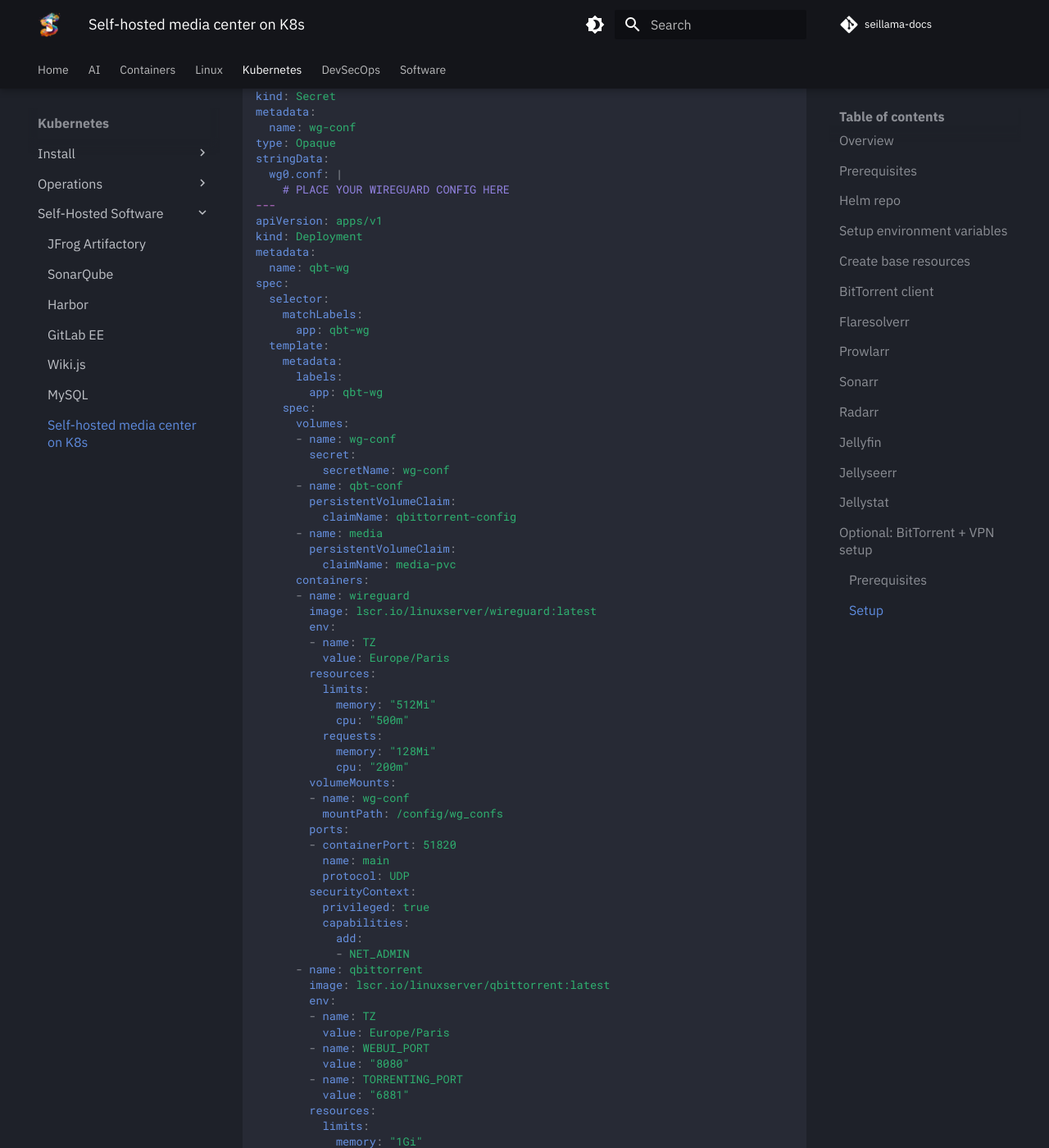
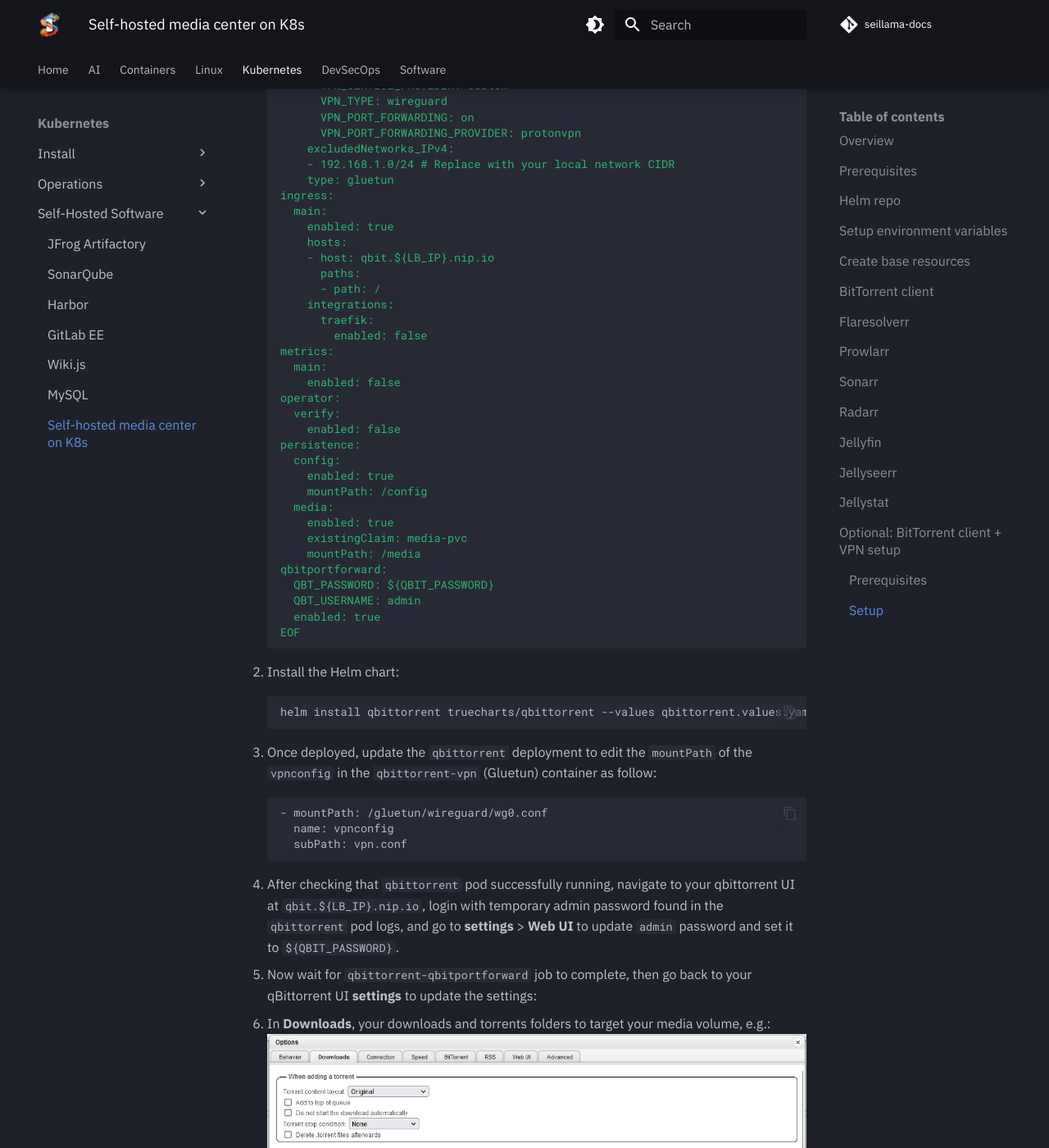
Before and after one commit to seillama-io/seillama-docs, an MkDocs documentation site: the page built from docs/kubernetes/software/media-center.md, in a window 1280 px wide and 1400 px high, scrolled down 6571 px. Shown: the whole window at 82% size. Built offline with MkDocs 1.6.1 and Material for MkDocs 9.7.7, drawn with Linux system fonts in a browser that asks for light colours; comment, search, counter and statistics services are not loaded; some of the changed text lies outside the part shown.

Commit message:
qBit + Gluetun
Signed-off-by: NoeSamaille <noe.samaille@protonmail.com>

````diff
--- a/docs/kubernetes/software/media-center.md
+++ b/docs/kubernetes/software/media-center.md
@@ -275,138 +275,79 @@
 
 After install you should be able to reach your Jellystat instance on your local network at `jellystat.${LB_IP}.nip.io`.
 
-## Optional: BitTorrent + VPN setup
+## *Optional*: BitTorrent client + VPN setup
 
 ### Prerequisites
 
 - Download a wireguard configuration from your VPN provider.
-- Create a `qbittorrent-config` PVC.
-- Use your existing `media-pvc` PVC (or whatever one you use).
+  - **Note**: the following example is done with ProtonVPN that supports both wireguard and port forwarding for fast seeding.
+- Use your existing `media-pvc` PVC (or whatever name you use for it).
 
 ### Setup
 
-1. Create a `qbt-wg.yaml` file with the following template updated with your wireguard configuration and ingress hostname:
-2. Run `kubectl apply -f qbt-wg.yaml -n media-center`
-3. Once deployed, navigate to your qbittorrent UI? go to **settings** >  **Advanced** > **Network interface:** and select the `wg0` interface.
-4. You can validate that qbittorrent is using the VPN interface by using the magnet link from [whatismyip.net](https://www.whatismyip.net/tools/torrent-ip-checker/index.php) and checking the IP that's returned.
-
-```yaml
-apiVersion: v1
-kind: Secret
-metadata:
-  name: wg-conf
-type: Opaque
-stringData:
-  wg0.conf: |
-    # PLACE YOUR WIREGUARD CONFIG HERE
----
-apiVersion: apps/v1
-kind: Deployment
-metadata:
-  name: qbt-wg
-spec:
-  selector:
-    matchLabels:
-      app: qbt-wg
-  template:
-    metadata:
-      labels:
-        app: qbt-wg
-    spec:
-      volumes:
-      - name: wg-conf
-        secret:
-          secretName: wg-conf
-      - name: qbt-conf
-        persistentVolumeClaim:
-          claimName: qbittorrent-config
-      - name: media
-        persistentVolumeClaim:
-          claimName: media-pvc
-      containers:
-      - name: wireguard
-        image: lscr.io/linuxserver/wireguard:latest
+1. Create a `qbittorrent.values.yaml` file with the following template updated with your wireguard configuration and ingress hostname:
+    ```sh
+    export QBIT_PASSWORD=<changeme>
+    cat <<EOF > qbittorrent.values.yaml
+    addons:
+      vpn:
+        config: |
+          # PUT YOUR WIREGUARD CONFIG HERE
         env:
-        - name: TZ
-          value: Europe/Paris
-        resources:
-          limits:
-            memory: "512Mi"
-            cpu: "500m"
-          requests:
-            memory: "128Mi"
-            cpu: "200m"
-        volumeMounts:
-        - name: wg-conf
-          mountPath: /config/wg_confs
-        ports:
-        - containerPort: 51820
-          name: main
-          protocol: UDP
-        securityContext:
-          privileged: true
-          capabilities:
-            add:
-            - NET_ADMIN
-      - name: qbittorrent
-        image: lscr.io/linuxserver/qbittorrent:latest
-        env:
-        - name: TZ
-          value: Europe/Paris
-        - name: WEBUI_PORT
-          value: "8080"
-        - name: TORRENTING_PORT
-          value: "6881"
-        resources:
-          limits:
-            memory: "1Gi"
-            cpu: "1"
-          requests:
-            memory: "128Mi"
-            cpu: "200m"
-        volumeMounts:
-        - name: qbt-conf
-          mountPath: /config
-        - name: media
-          mountPath: /media
-        ports:
-        - containerPort: 8080
-          name: main
-          protocol: TCP
-        - containerPort: 6881
-          name: torrent
-          protocol: TCP
-        - containerPort: 6881
-          name: torrentudp
-          protocol: UDP
----
-apiVersion: v1
-kind: Service
-metadata:
-  name: qbt-wg-web
-spec:
-  selector:
-    app: qbt-wg
-  ports:
-  - port: 8080
-    targetPort: 8080
----
-apiVersion: networking.k8s.io/v1
-kind: Ingress
-metadata:
-  name: qbt-wg-web
-  labels:
-    name: qbt-wg-web
-spec:
-  rules:
-  - host: qbt.example.com
-    http:
-      paths:
-      - pathType: Prefix
-        path: "/"
-        backend:
-          service:
-            name: qbt-wg-web
-            port:
-              number: 8080
-```
+          VPN_SERVICE_PROVIDER: custom
+          VPN_TYPE: wireguard
+          VPN_PORT_FORWARDING: on
+          VPN_PORT_FORWARDING_PROVIDER: protonvpn
+        excludedNetworks_IPv4:
+        - 192.168.1.0/24 # Replace with your local network CIDR
+        type: gluetun
+    ingress:
+      main:
+        enabled: true
+        hosts:
+        - host: qbit.${LB_IP}.nip.io
+          paths:
+          - path: /
+        integrations:
+          traefik:
+            enabled: false
+    metrics:
+      main:
+        enabled: false
+    operator:
+      verify:
+        enabled: false
+    persistence:
+      config:
+        enabled: true
+        mountPath: /config
+      media:
+        enabled: true
+        existingClaim: media-pvc
+        mountPath: /media
+    qbitportforward:
+      QBT_PASSWORD: ${QBIT_PASSWORD}
+      QBT_USERNAME: admin
+      enabled: true
+    EOF
+    ```
+2. Install the Helm chart:
+    ```sh
+    helm install qbittorrent truecharts/qbittorrent --values qbittorrent.values.yaml
+    ```
+3. Once deployed, update the `qbittorrent` deployment to edit the `mountPath` of the `vpnconfig` in the `qbittorrent-vpn` (Gluetun) container as follow:
+    ```sh
+    - mountPath: /gluetun/wireguard/wg0.conf
+      name: vpnconfig
+      subPath: vpn.conf
+    ```
+4. After checking that `qbittorrent` pod successfully running, navigate to your qbittorrent UI at `qbit.${LB_IP}.nip.io`, login with temporary admin password found in the `qbittorrent` pod logs, and go to **settings** > **Web UI** to update `admin` password and set it to `${QBIT_PASSWORD}`.
+5. Now wait for `qbittorrent-qbitportforward` job to complete, then go back to  your qBittorrent UI **settings** to update the settings:
+   1. In **Downloads**, your downloads and torrents folders to target your media volume, e.g.:
+      ![QbitTorrent downloads settings](../../images/media-center/qbit-downloads.png)
+   2. In **Connection** you check that the listening port is correct by comparing it with the one returned by your `qbittorrent-gluetun` service (`curl http://qbittorrent-gluetun:8000/v1/openvpn/portforwarded` from K8s namespace network).
+      ![QbitTorrent Connection settings](../../images/media-center/qbit-connection.png)
+   3. In **BitTorrent** make sure `Enable Local Peer Discovery to find more peers` is disabled.
+   4. In **Advanced** > **Network interface:** select the `tun0` interface.
+      ![QbitTorrent advanced settings](../../images/media-center/qbit-advanced.png)
+6. You can validate that qbittorrent is using the VPN interface by using the magnet link from [whatismyip.net](https://www.whatismyip.net/tools/torrent-ip-checker/index.php) and checking the IP that's returned.
````
Also changed, not shown: docs/images/media-center/qbit-advanced.png (added), docs/images/media-center/qbit-connection.png (added), docs/images/media-center/qbit-downloads.png (added), 1 other file.
